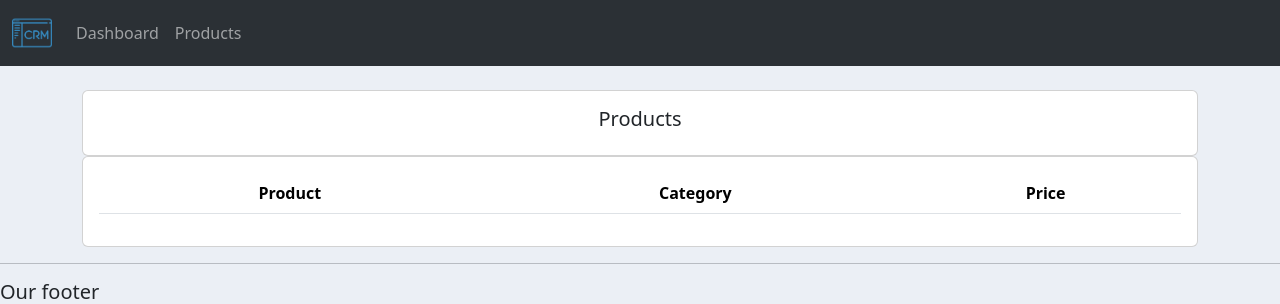
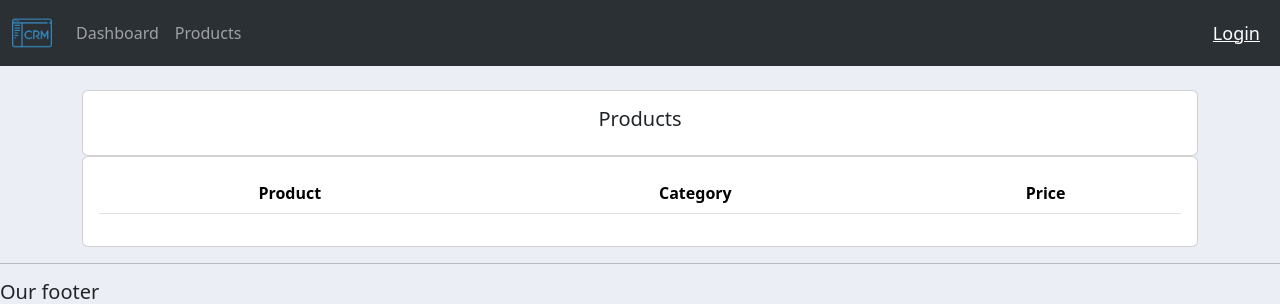
Before and after one commit to Lyndholm/django-crm, a Django app: page /products/ in a window 1280 px wide. Shown: the top 304 px of the page. Run offline with Django 4.2, Linux system fonts and the light colour scheme; lists and menus that the app fills with data are empty.

Commit message:
Login authentication

```diff
--- a/crm/accounts/templates/accounts/navbar.html
+++ b/crm/accounts/templates/accounts/navbar.html
@@ -19,4 +19,12 @@
       </ul>
     </div>
   </div>
+
+  {% if request.user.is_authenticated %}
+    <span class="hello-msg">Hello, {{request.user}} </span>
+    <span><a class="hello-msg" href="{% url 'logout' %}">Logout</a></span>
+  {% else %}
+    <span><a class="hello-msg" href="{% url 'login' %}">Login</a></span>
+  {% endif %}
+
 </nav>
--- a/crm/accounts/urls.py
+++ b/crm/accounts/urls.py
@@ -13,4 +13,5 @@ urlpatterns = [
 
     path('register/', views.register_page, name='register'),
     path('login/', views.login_page, name='login'),
+    path('logout/', views.logout_user, name='logout'),
 ]
--- a/crm/accounts/views.py
+++ b/crm/accounts/views.py
@@ -1,4 +1,6 @@
 from django.contrib import messages
+from django.contrib.auth import authenticate, login, logout
+from django.contrib.auth.decorators import login_required
 from django.forms import inlineformset_factory
 from django.shortcuts import redirect, render
 
@@ -7,6 +9,7 @@ from .forms import CreateOrderForm, CreateUserForm
 from .models import Customer, Order, Product
 
 
+@login_required(login_url='login')
 def home(request):
     orders = Order.objects.all()
     customers = Customer.objects.all()
@@ -32,6 +35,7 @@ def products(request):
     return render(request, 'accounts/products.html', {'products': products})
 
 
+@login_required(login_url='login')
 def customer(request, customer_id):
     customer = Customer.objects.get(id=customer_id)
 
@@ -50,6 +54,7 @@ def customer(request, customer_id):
     return render(request, 'accounts/customer.html', context)
 
 
+@login_required(login_url='login')
 def create_order(request, customer_id):
     OrderFormSet = inlineformset_factory(
         Customer, Order, fields=('product', 'status'), extra=3
@@ -68,6 +73,7 @@ def create_order(request, customer_id):
     return render(request, 'accounts/order_form.html', context)
 
 
+@login_required(login_url='login')
 def update_order(request, order_id):
     order = Order.objects.get(id=order_id)
     form = CreateOrderForm(instance=order)
@@ -82,6 +88,7 @@ def update_order(request, order_id):
     return render(request, 'accounts/order_form.html', context)
 
 
+@login_required(login_url='login')
 def delete_order(request, order_id):
     order = Order.objects.get(id=order_id)
 
@@ -94,6 +101,9 @@ def delete_order(request, order_id):
 
 
 def register_page(request):
+    if request.user.is_authenticated:
+        return redirect('home')
+
     form = CreateUserForm()
 
     if request.method == 'POST':
@@ -111,5 +121,24 @@ def register_page(request):
 
 
 def login_page(request):
+    if request.user.is_authenticated:
+        return redirect('home')
+
+    if request.method == 'POST':
+        username = request.POST.get('username')
+        password = request.POST.get('password')
+
+        user = authenticate(request, username=username, password=password)
+        if user is not None:
+            login(request, user)
+            return redirect('home')
+        else:
+            messages.info(request, 'Invalid credentials')
+
     context = {}
     return render(request, 'accounts/login.html', context)
+
+
+def logout_user(request):
+    logout(request)
+    return redirect(request.META.get('HTTP_REFERER'))
--- a/crm/static/css/main.css
+++ b/crm/static/css/main.css
@@ -18,3 +18,10 @@ body {
 #orders-pending {
     background-color: #7CD1C0;
 }
+
+.hello-msg {
+    font-size: 18px;
+    color: #fff;
+    margin-right: 20px;
+    white-space: nowrap;
+}
```
